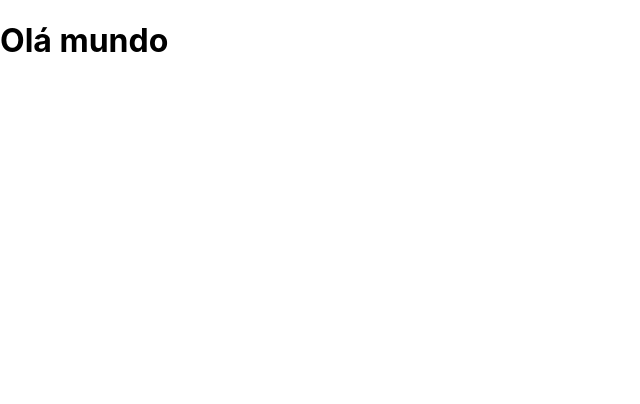
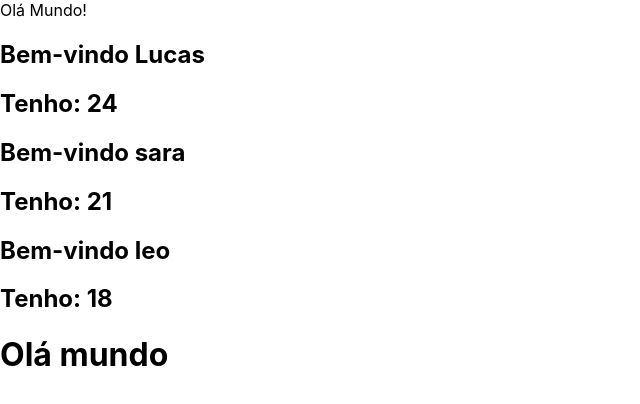
Before and after one commit to WallaceMachado/ReactJS-estudos, a React (Create React App) app: page / in a window 1280 px wide. Shown: the top 404 px of the page, without its empty margins (0-640 px from the left). Built offline with nearby package versions, Linux system fonts and the light colour scheme.

Commit message:
Props e component

```diff
--- a/src/App.js
+++ b/src/App.js
@@ -1,10 +1,23 @@
 import React from 'react';
+
+const Bemvindo = (props) => {
+return (<div>
+<h2>Bem-vindo {props.nome}</h2>
+<h2>Tenho: {props.idade}</h2>
+</div>)
+
+}
 
 //componente principal - cria  pagina principal
 function App() {
   return(
-
+    <div>
+      Olá Mundo!
+      <Bemvindo nome="Lucas" idade="24"/>
+      <Bemvindo nome="sara" idade="21"/>
+      <Bemvindo nome="leo" idade="18"/>
    <h1>Olá mundo</h1>
+   </div>
   )
 }
 
```
Also changed, not shown: 1 other file (tests, documents, lock files or other folders).
